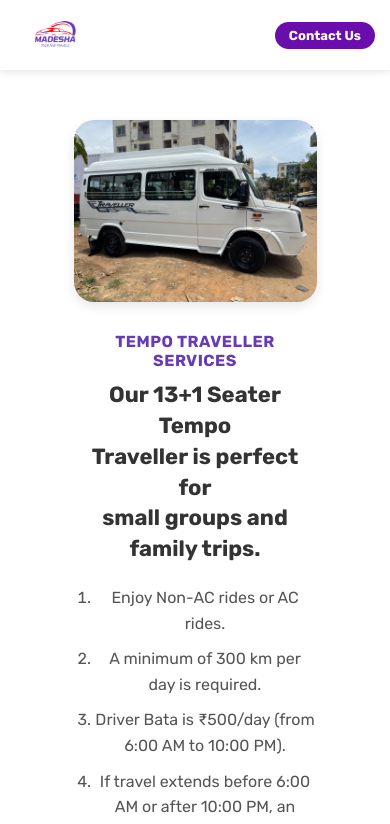
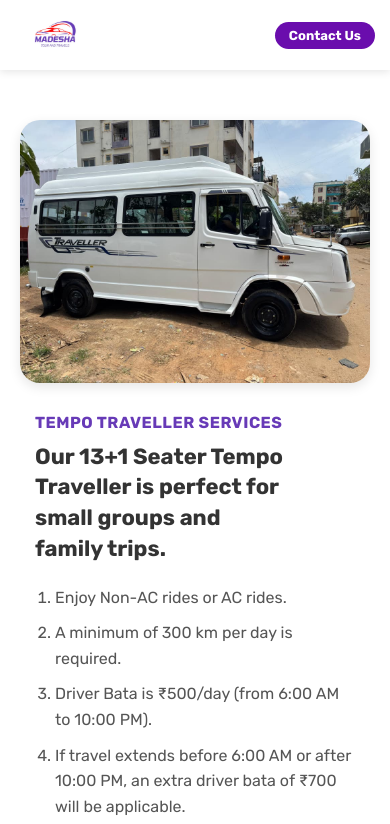
Before and after one commit to IT-Alliance-Tech/MadeshaTravels, a Next.js app: page /servicedetails in a window 390 px wide. Shown: the top 824 px of the page. Built offline with nearby package versions, Linux system fonts and the light colour scheme.

Commit message:
design changes in home page - service details, top destination sections

```diff
--- a/src/Styles/aboutus/service-details.module.css
+++ b/src/Styles/aboutus/service-details.module.css
@@ -1,6 +1,9 @@
 /* ================= Container wrapper ================= */
 .container {
-  max-width: 1200px;
+  display: flex;
+  justify-content: center;
+  align-items: center;
+  /* max-width: 1200px; */
   margin-top: 120px;
   padding-left: 60px;
   padding-right: 60px;
@@ -31,13 +34,20 @@
 /* ================= Main Service Layout ================= */
 .serviceDetails {
   display: flex;
-  align-items: flex-start;
+  align-items: center;
   justify-content: space-between;
   gap: 40px;
   flex-wrap: nowrap;
 }
 
-.imageSection,
+.imageSection {
+  display: flex;
+  align-items: center;
+  flex-direction: column;
+  width: 100%;
+  height: 100%;
+}
+
 .contentSection {
   flex: 0 0 50%;
   max-width: 50%;
@@ -49,9 +59,9 @@
 .imageSection img {
   width: 100%;
   height: auto;
-  max-height: 450px;
+  max-height: 550px;
   border-radius: 40px;
-  object-fit: cover;
+  /* object-fit: cover; */
   box-shadow: 0 4px 12px rgba(0, 0, 0, 0.1);
 }
 
@@ -163,6 +173,10 @@
 
 /* ================= Responsive ================= */
 @media (max-width: 768px) {
+  .container {
+    padding-left: 20px;
+    padding-right: 20px;
+  }
   .serviceDetails {
     flex-direction: column;
     gap: 30px;
@@ -179,16 +193,17 @@
   }
 
   .imageSection img {
-    max-width: 90%;
+    max-width: 450px;
     margin: 0 auto;
     height: auto;
+    max-height: 400px;
     border-radius: 20px; /* smaller radius for mobile */
   }
 
   .contentSection {
     padding: 0 15px;
     margin-top: 0;
-    text-align: center;
+    text-align: start;
   }
 
   .heading {
--- a/src/styles/homepage/DestinationSection.module.css
+++ b/src/styles/homepage/DestinationSection.module.css
@@ -94,8 +94,9 @@
 /* ================= CARD CONTENT ================= */
 
 .cardContent {
-  padding: 12px 16px; /* reduced padding */
+  padding: 20px 16px; /* reduced padding */
   display: flex;
+  text-align: center;
   flex-direction: column;
   gap: 4px; /* tighter spacing */
 }
```
Also changed, not shown: src/components/homepage/DestinationSection.js (+45 -68 lines).
